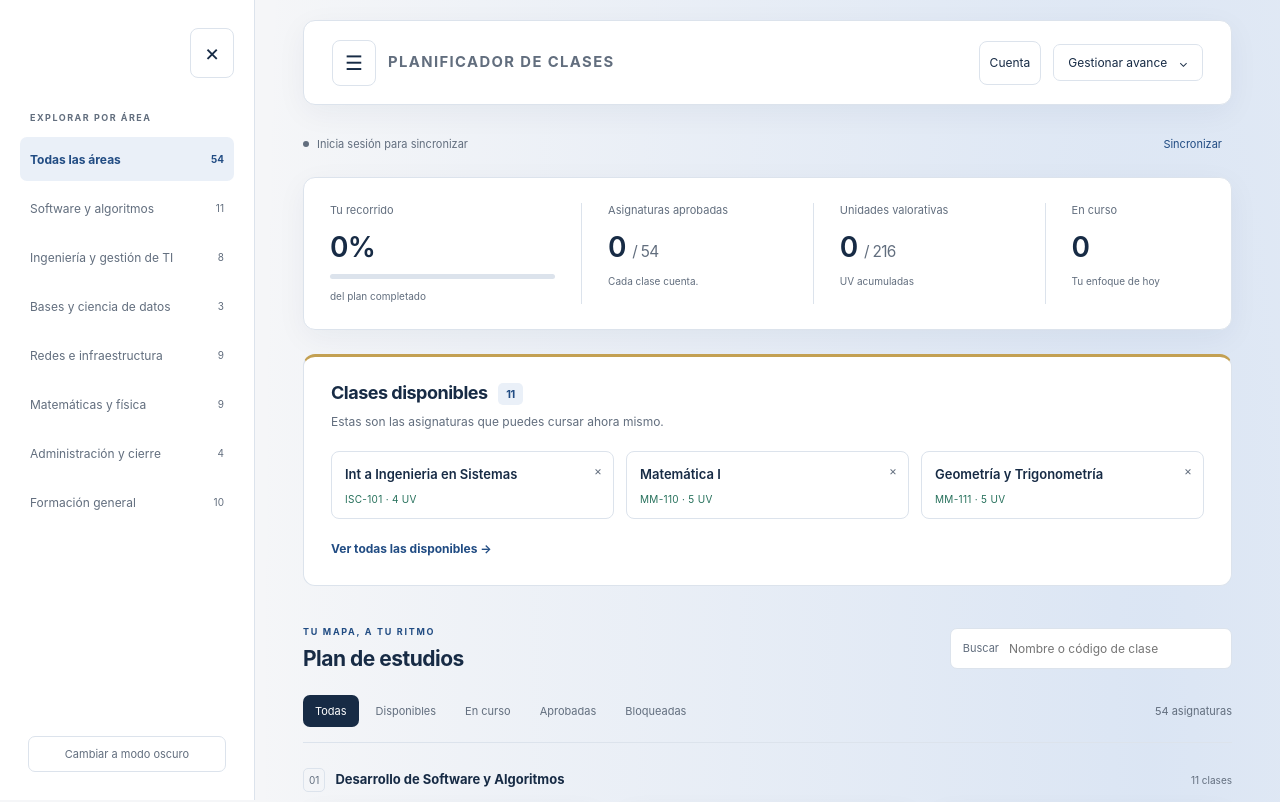
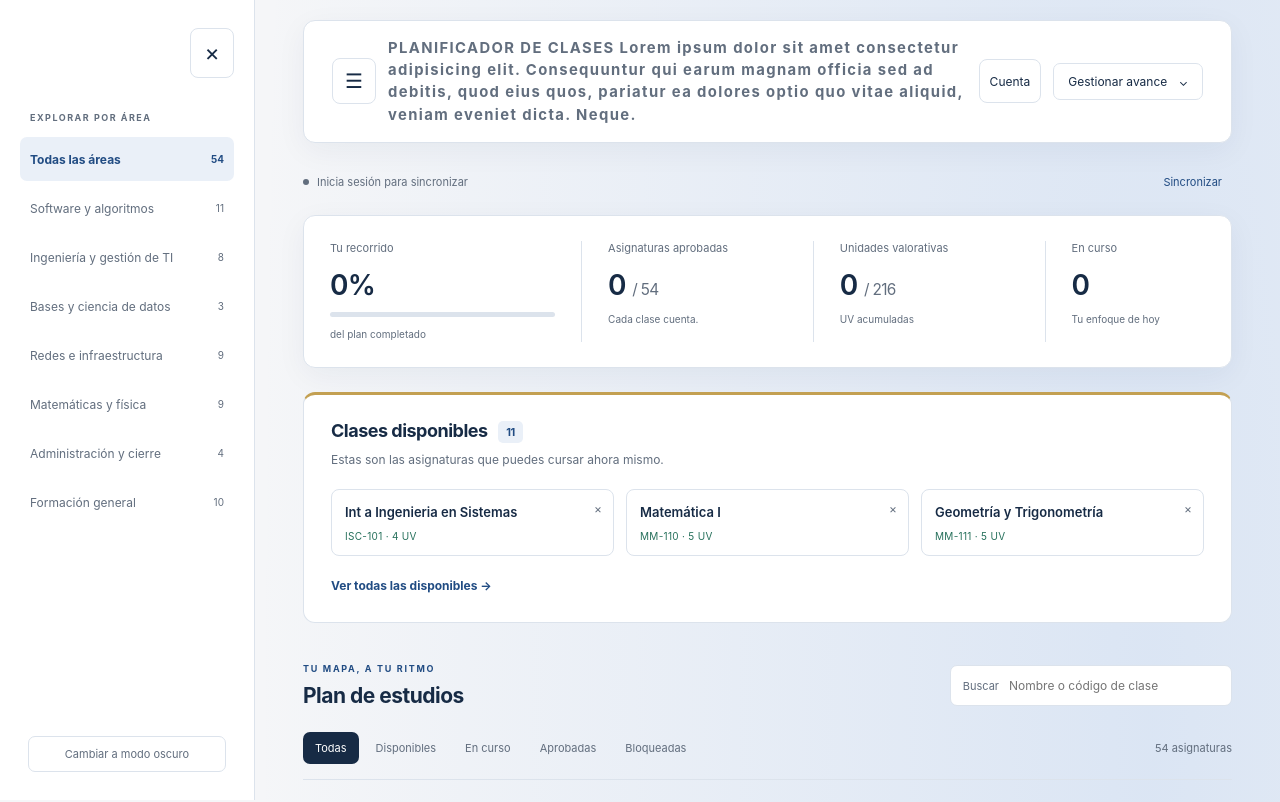
Before and after one commit to AbrilSamay/Study-plan-UNAH, a website: page index.html in a window 1280 px wide. Shown: the top 802 px of the page. Drawn offline with Linux system fonts and the light colour scheme.

Commit message:
quick test

```diff
--- a/index.html
+++ b/index.html
@@ -85,7 +85,8 @@
 
 
             <span>
-                PLANIFICADOR DE CLASES
+                PLANIFICADOR DE CLASES Lorem ipsum dolor sit amet consectetur adipisicing elit. Consequuntur qui earum magnam officia sed ad debitis, quod eius quos, pariatur ea dolores optio quo vitae aliquid, veniam eveniet dicta. Neque.
+
             </span>
 
 
```
